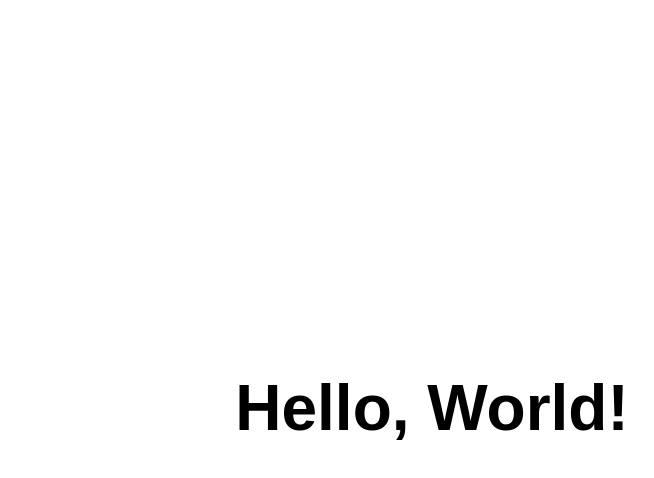
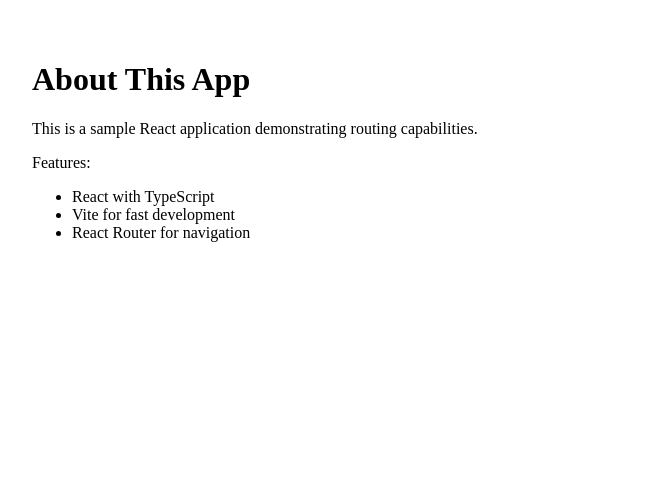
Before and after one commit to vahlkar/penne, a React (Vite) app: page /#/about in a window 1280 px wide. Shown: the top 478 px of the page, without its empty margins (208-862 px from the left). Built offline with nearby package versions, Linux system fonts and the light colour scheme.

Commit message:
Add about page with hash based routing.

```diff
--- a/package.json
+++ b/package.json
@@ -11,7 +11,8 @@
   },
   "dependencies": {
     "react": "^18.2.0",
-    "react-dom": "^18.2.0"
+    "react-dom": "^18.2.0",
+    "react-router-dom": "^6.21.1"
   },
   "devDependencies": {
     "@types/react": "^18.2.43",
--- a/src/App.tsx
+++ b/src/App.tsx
@@ -1,22 +1,41 @@
 import React from 'react';
+import { HashRouter, Routes, Route, Link } from 'react-router-dom';
+import About from './components/About';
 
-interface AppProps {
-  title?: string;
-}
-
-const App: React.FC<AppProps> = ({ title = 'Hello, World!' }) => {
+const Home: React.FC = () => {
   return (
     <div style={{
       display: 'flex',
+      flexDirection: 'column',
       justifyContent: 'center',
       alignItems: 'center',
       height: '100vh',
       fontSize: '2rem',
       fontFamily: 'Arial, sans-serif'
     }}>
-      <h1>{title}</h1>
+      <h1>Hello, World!</h1>
+      <nav style={{ marginTop: '2rem' }}>
+        <Link to="/about" style={{
+          color: '#0066cc',
+          textDecoration: 'none',
+          fontSize: '1rem'
+        }}>
+          Learn more about this app
+        </Link>
+      </nav>
     </div>
   );
 };
 
+const App: React.FC = () => {
+  return (
+    <HashRouter>
+      <Routes>
+        <Route path="/" element={<Home />} />
+        <Route path="/about" element={<About />} />
+      </Routes>
+    </HashRouter>
+  );
+};
+
 export default App;
--- /dev/null
+++ b/src/components/About.tsx
@@ -0,0 +1,22 @@
+import React from 'react';
+
+const About: React.FC = () => {
+  return (
+    <div style={{
+      padding: '2rem',
+      maxWidth: '800px',
+      margin: '0 auto'
+    }}>
+      <h1>About This App</h1>
+      <p>This is a sample React application demonstrating routing capabilities.</p>
+      <p>Features:</p>
+      <ul>
+        <li>React with TypeScript</li>
+        <li>Vite for fast development</li>
+        <li>React Router for navigation</li>
+      </ul>
+    </div>
+  );
+};
+
+export default About;
```
Also changed, not shown: 1 other file (tests, documents, lock files or other folders).
